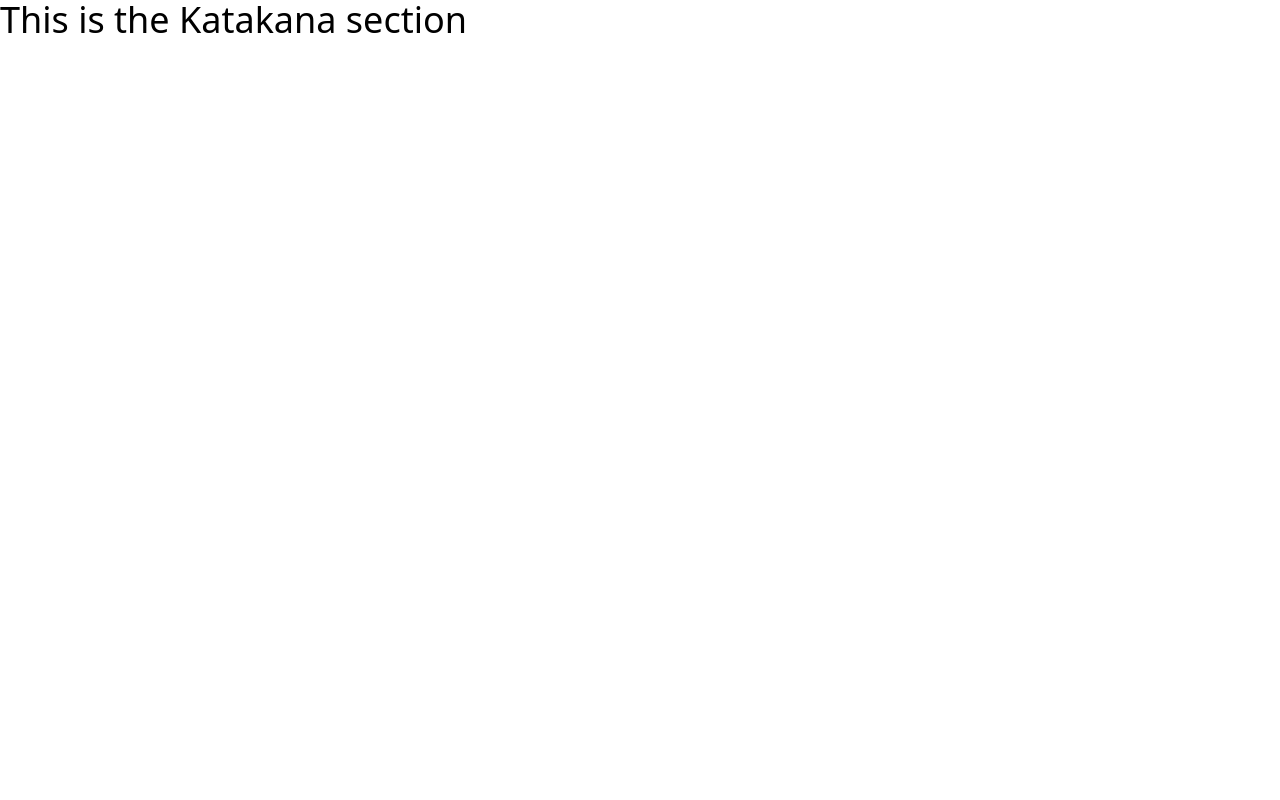
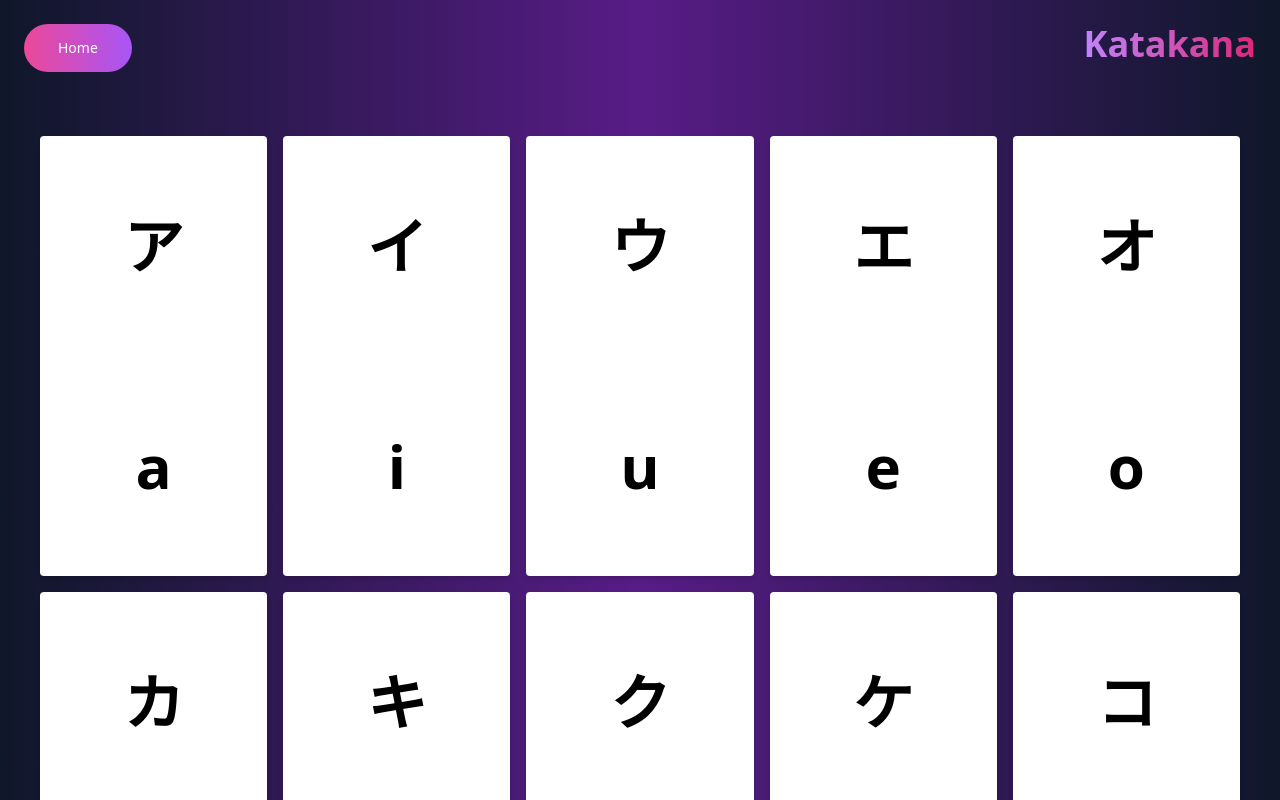
Before and after one commit to Akwei001/Jgame, a React (Vite) app: page /Katakana in a window 1280 px wide. Shown: the top 800 px of the page. Built offline with nearby package versions, Linux system fonts and the light colour scheme.

Commit message:
katakana working

```diff
--- a/src/components/Katakana.jsx
+++ b/src/components/Katakana.jsx
@@ -1,11 +1,114 @@
 import React from 'react';
+import { useState } from 'react';
+import { Link } from 'react-router-dom';
 
-const Katakana = () => {
+const katakanaTile = [
+  { romaji: 'a', katakana: 'ア' },
+  { romaji: 'i', katakana: 'イ' },
+  { romaji: 'u', katakana: 'ウ' },
+  { romaji: 'e', katakana: 'エ' },
+  { romaji: 'o', katakana: 'オ' },
+  { romaji: 'ka', katakana: 'カ' },
+  { romaji: 'ki', katakana: 'キ' },
+  { romaji: 'ku', katakana: 'ク' },
+  { romaji: 'ke', katakana: 'ケ' },
+  { romaji: 'ko', katakana: 'コ' },
+  { romaji: 'sa', katakana: 'サ' },
+  { romaji: 'shi', katakana: 'シ' },
+  { romaji: 'su', katakana: 'ス' },
+  { romaji: 'se', katakana: 'セ' },
+  { romaji: 'so', katakana: 'ソ' },
+  { romaji: 'ta', katakana: 'タ' },
+  { romaji: 'chi', katakana: 'チ' },
+  { romaji: 'tsu', katakana: 'ツ' },
+  { romaji: 'te', katakana: 'テ' },
+  { romaji: 'to', katakana: 'ト' },
+  { romaji: 'na', katakana: 'ナ' },
+  { romaji: 'ni', katakana: 'ニ' },
+  { romaji: 'nu', katakana: 'ヌ' },
+  { romaji: 'ne', katakana: 'ネ' },
+  { romaji: 'no', katakana: 'ノ' },
+  { romaji: 'ha', katakana: 'ハ' },
+  { romaji: 'hi', katakana: 'ヒ' },
+  { romaji: 'fu', katakana: 'フ' },
+  { romaji: 'he', katakana: 'ヘ' },
+  { romaji: 'ho', katakana: 'ホ' },
+  { romaji: 'ma', katakana: 'マ' },
+  { romaji: 'mi', katakana: 'ミ' },
+  { romaji: 'mu', katakana: 'ム' },
+  { romaji: 'me', katakana: 'メ' },
+  { romaji: 'mo', katakana: 'モ' },
+  { romaji: 'ya', katakana: 'ヤ' },
+  { romaji: 'yu', katakana: 'ユ' },
+  { romaji: 'yo', katakana: 'ヨ' },
+  { romaji: 'ra', katakana: 'ラ' },
+  { romaji: 'ri', katakana: 'リ' },
+  { romaji: 'ru', katakana: 'ル' },
+  { romaji: 're', katakana: 'レ' },
+  { romaji: 'ro', katakana: 'ロ' },
+  { romaji: 'wa', katakana: 'ワ' },
+  { romaji: 'wo', katakana: 'ヲ' },
+  { romaji: 'n', katakana: 'ン' },
+  { romaji: 'ga', katakana: 'ガ' },
+  { romaji: 'za', katakana: 'ザ' },
+  { romaji: 'da', katakana: 'ダ' },
+  { romaji: 'ba', katakana: 'バ' },
+  { romaji: 'pa', katakana: 'パ' },
+  { romaji: 'gi', katakana: 'ギ' },
+  { romaji: 'ji', katakana: 'ジ' },
+  { romaji: 'dji', katakana: 'ヂ' },
+  { romaji: 'bi', katakana: 'ビ' },
+  { romaji: 'pi', katakana: 'ピ' },
+  { romaji: 'gu', katakana: 'グ' },
+  { romaji: 'zu', katakana: 'ズ' },
+  { romaji: 'dzu', katakana: 'ヅ' },
+  { romaji: 'bu', katakana: 'ブ' },
+  { romaji: 'pu', katakana: 'プ' },
+  { romaji: 'ge', katakana: 'ゲ' },
+  { romaji: 'ze', katakana: 'ゼ' },
+  { romaji: 'de', katakana: 'デ' },
+  { romaji: 'be', katakana: 'ベ' },
+  { romaji: 'pe', katakana: 'ペ' },
+  { romaji: 'go', katakana: 'ゴ' },
+  { romaji: 'zo', katakana: 'ゾ' },
+  { romaji: 'do', katakana: 'ド' },
+  { romaji: 'bo', katakana: 'ボ' },
+  { romaji: 'po', katakana: 'ポ' },
+  { romaji: 'v', katakana: 'ヴ' },
+];
+
+function Katakana() {
+  const [ktile, setKtile] = useState(katakanaTile);
   return (
-    <div>
-      <h1>This is the Katakana section</h1>
+    <div className='min-h-screen text-center text-white bg-gradient-to-r from-slate-900 via-purple-900 to-slate-900'>
+      <header className='p-6 mb-8'>
+        <div className='flex justify-between'>
+          <div className=' p-[2px] rounded-full bg-gradient-to-r from-pink-500  to-purple-500 hover:text-white active:text-opacity-75 focus:outline-none focus:ring'>
+            <Link
+              to='/'
+              className='block px-8 py-3 text-sm font-medium rounded-full hover:bg-transparent'
+            >
+              Home
+            </Link>
+          </div>
+          <div className='text-4xl font-extrabold text-transparent bg-clip-text bg-gradient-to-r from-purple-400 to-pink-600'>
+            Katakana
+          </div>
+        </div>
+      </header>
+
+      <div className='grid grid-cols-5 gap-4 m-10'>
+        {ktile.map((tile) => (
+          <div key={tile.id}>
+            <div className='text-6xl font-bold text-black bg-white rounded shadow-md w-18 h-18'>
+              <div className='py-20'>{tile.katakana}</div>
+              <div className='py-20'>{tile.romaji}</div>
+            </div>
+          </div>
+        ))}
+      </div>
     </div>
   );
-};
+}
 
 export default Katakana;
```
